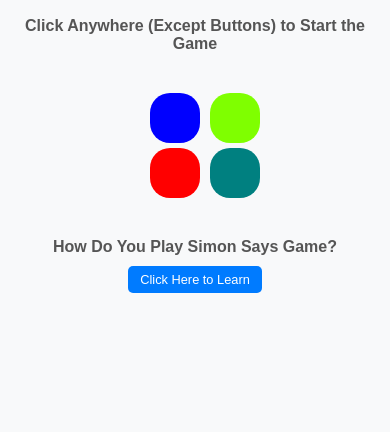
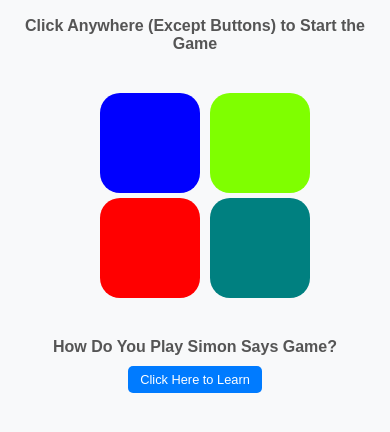
Before and after one commit to Anup2601/Simon-Says-Game, a plain HTML site: page index.html in a window 390 px wide. Shown: the part 56-488 px from the top of the page. Drawn offline with Linux system fonts and the light colour scheme.

Commit message:
make button bigger

```diff
--- a/style.css
+++ b/style.css
@@ -103,8 +103,8 @@
     }
 
     .btn {
-        width: 60px;
-        height: 60px;
+        width: 120px;
+        height: 120px;
     }
 
     button {
@@ -123,8 +123,8 @@
     }
 
     .btn {
-        width: 50px;
-        height: 50px;
+        width: 100px;
+        height: 100px;
     }
 
     .btn-container {
```
